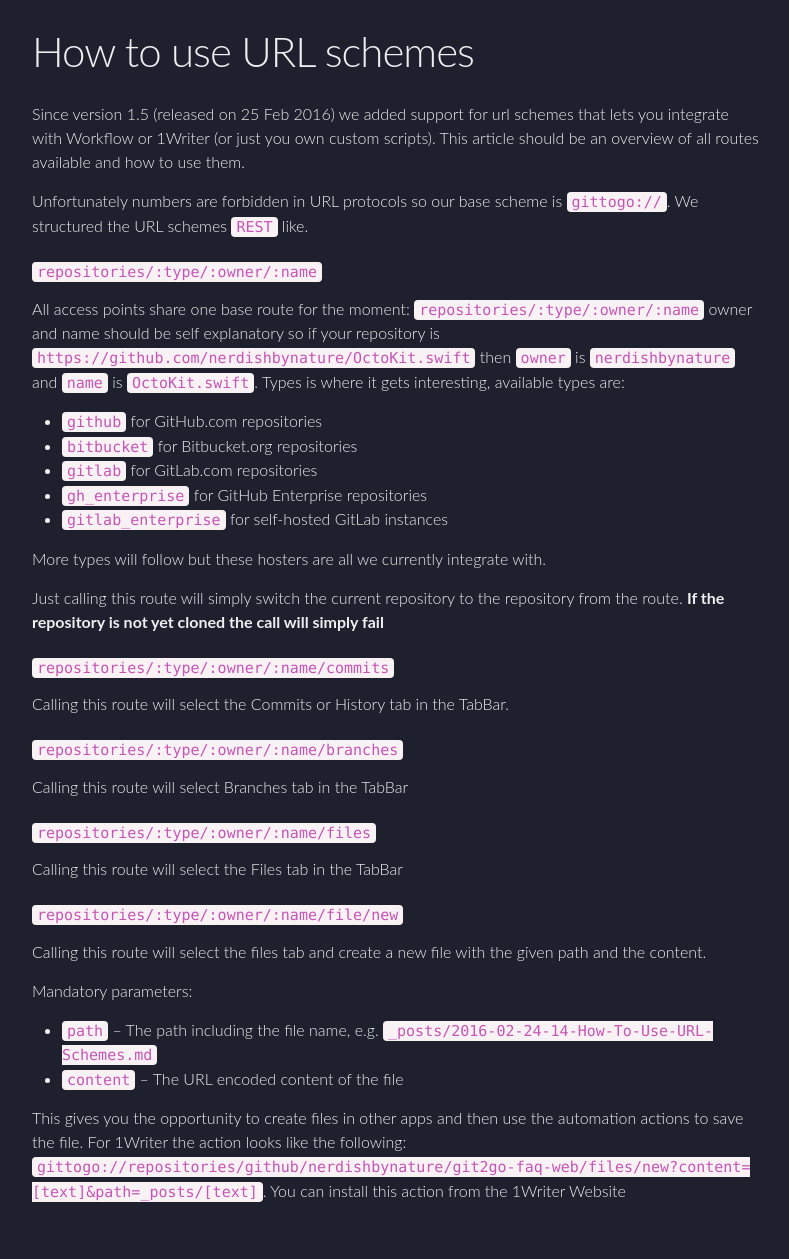
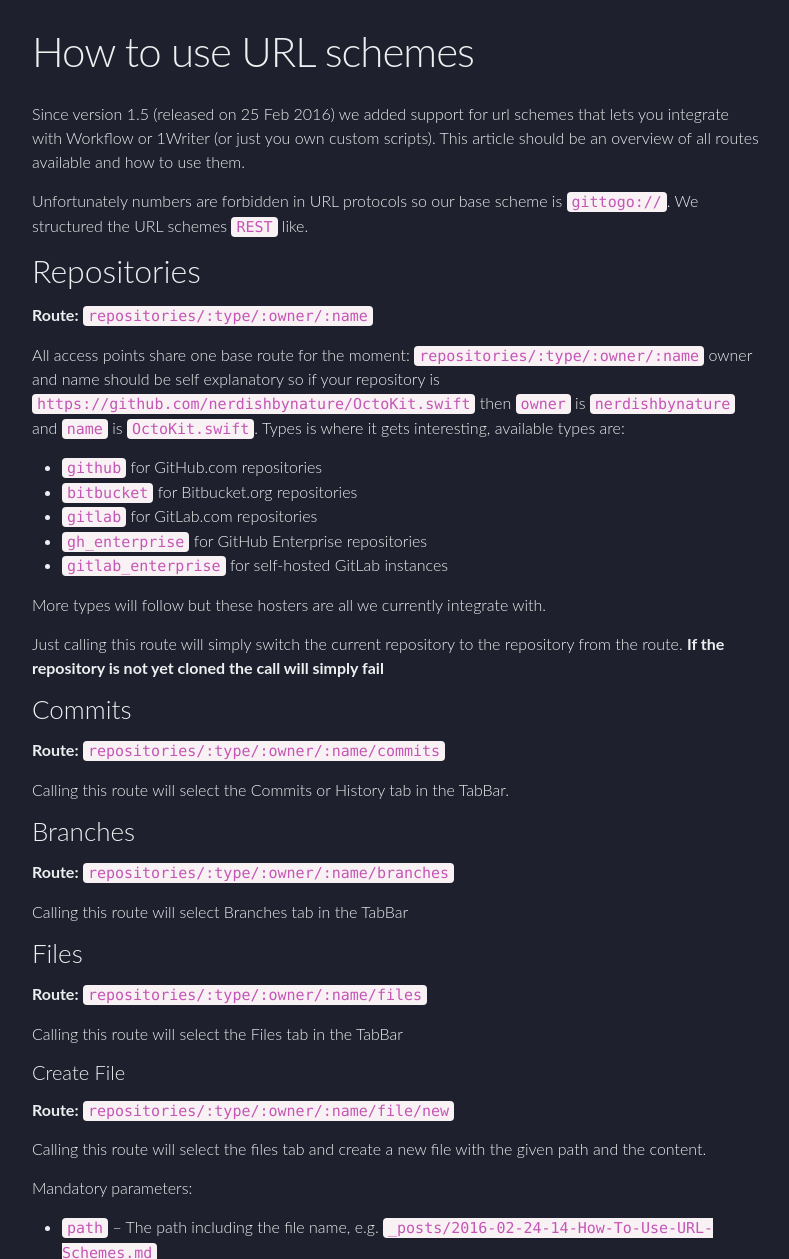
Before and after one commit to nerdishbynature/git2go-faq-web, a Jekyll site: the page built from _posts/2016-01-24-How-to-use-URL-schemes.markdown, in a window 1280 px wide and 1400 px high, cut to the strip 0-1259 px from the top of the window. Shown: the whole strip, without its empty margins (243-1032 px from the left). Built offline with Jekyll 4.4.1, drawn with Linux system fonts in a browser that asks for light colours; nearby versions of some CDN libraries.

Commit message:
Restructure article

```diff
--- a/_posts/2016-01-24-How-to-use-URL-schemes.markdown
+++ b/_posts/2016-01-24-How-to-use-URL-schemes.markdown
@@ -7,7 +7,8 @@ Since version 1.5 (released on 25 Feb 2016) we added support for url schemes tha
 
 Unfortunately numbers are forbidden in URL protocols so our base scheme is `gittogo://`. We structured the URL schemes `REST` like.
 
-### `repositories/:type/:owner/:name`
+## Repositories
+**Route:** `repositories/:type/:owner/:name`
 
 All access points share one base route for the moment: `repositories/:type/:owner/:name` owner and name should be self explanatory so if your repository is `https://github.com/nerdishbynature/OctoKit.swift` then `owner` is `nerdishbynature` and `name` is `OctoKit.swift`.
 Types is where it gets interesting, available types are:
@@ -22,19 +23,23 @@ More types will follow but these hosters are all we currently integrate with.
 
 Just calling this route will simply switch the current repository to the repository from the route. **If the repository is not yet cloned the call will simply fail**
 
-### `repositories/:type/:owner/:name/commits`
+### Commits
+**Route:** `repositories/:type/:owner/:name/commits`
 
 Calling this route will select the Commits or History tab in the TabBar.
 
-### `repositories/:type/:owner/:name/branches`
+### Branches
+**Route:** `repositories/:type/:owner/:name/branches`
 
 Calling this route will select Branches tab in the TabBar
 
-### `repositories/:type/:owner/:name/files`
+### Files
+**Route:** `repositories/:type/:owner/:name/files`
 
 Calling this route will select the Files tab in the TabBar
 
-### `repositories/:type/:owner/:name/file/new`
+#### Create File
+**Route:** `repositories/:type/:owner/:name/file/new`
 
 Calling this route will select the files tab and create a new file with the given path and the content.
 
```
